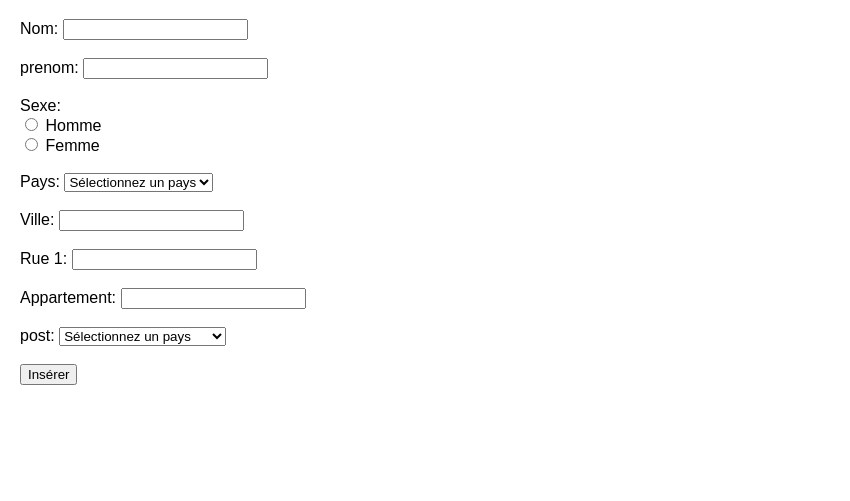
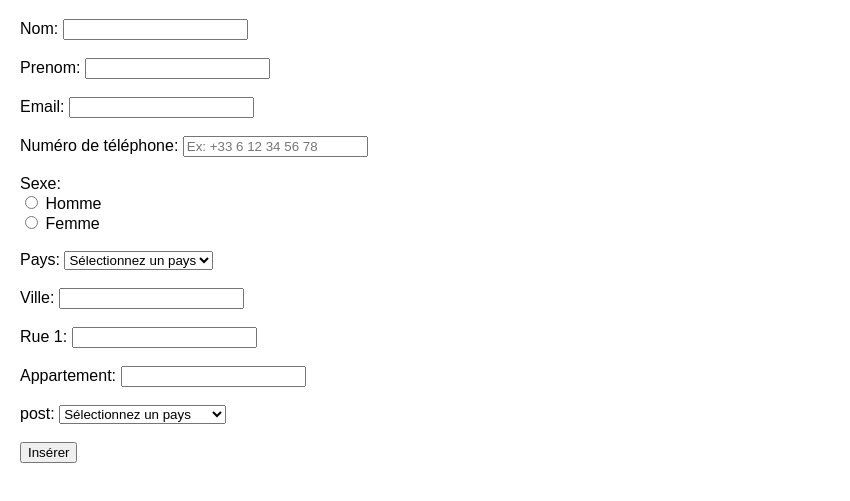
Before and after one commit to benphihe/projet-final-sql, a website: page public/insert.html in a window 1280 px wide. Shown: the part 61-562 px from the top of the page, without its empty margins (0-850 px from the left). Drawn offline with Linux system fonts and the light colour scheme.

Commit message:
modification du formulaire

```diff
--- a/public/insert.html
+++ b/public/insert.html
@@ -13,8 +13,16 @@
         <label for="name">Nom:</label>
         <input type="text" id="name" name="name" required><br><br>
 
-        <label for="prenam">prenom:</label>
-        <input type="text" id="city" name="city" required><br><br>
+        <label for="prename">Prenom:</label>
+        <input type="text" id="prename" name="prename" required><br><br>
+
+        <label for="email">Email:</label>
+        <input type="email" id="email" name="email" required><br><br>
+
+
+        <label for="phone">Numéro de téléphone:</label>
+        <input type="tel" id="phone" name="phone" required placeholder="Ex: +33 6 12 34 56 78"><br><br>
+
 
         <label>Sexe:</label><br>
         <input type="radio" id="male" name="sex" value="Homme">
```
